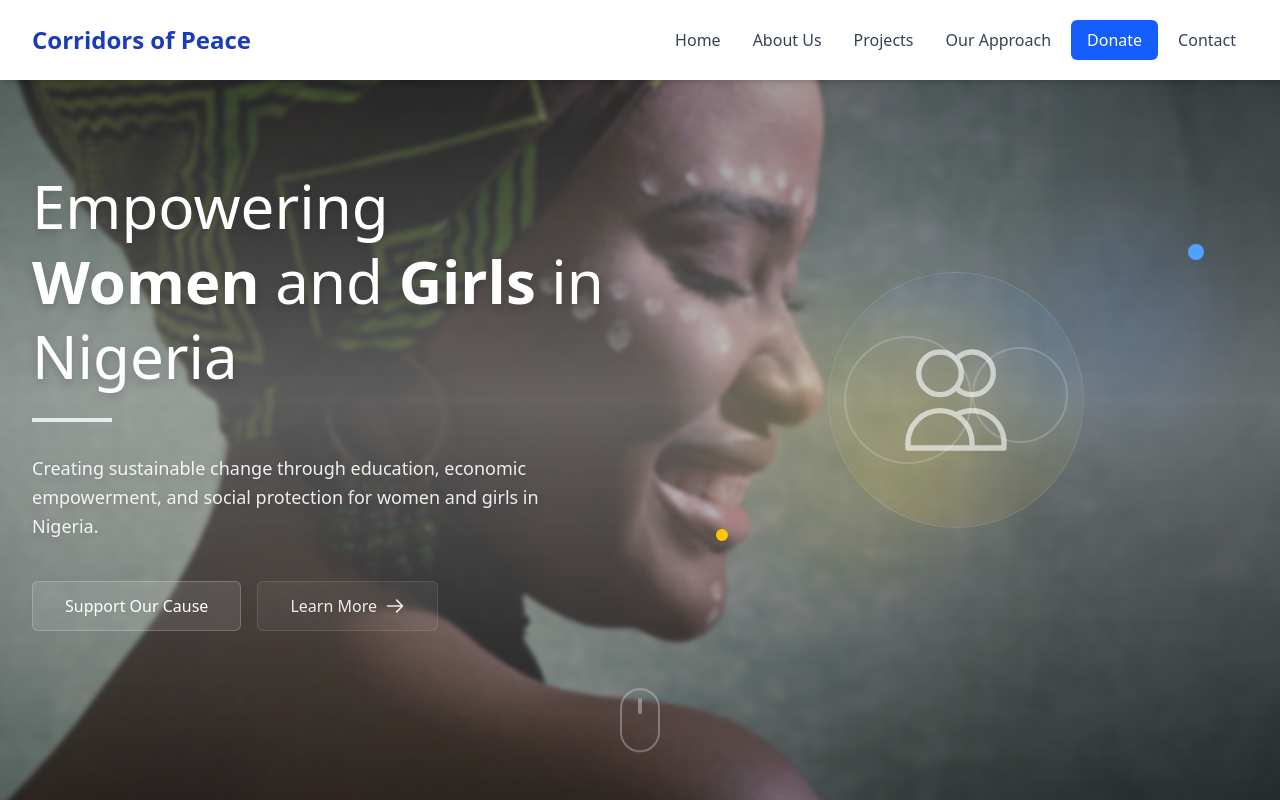
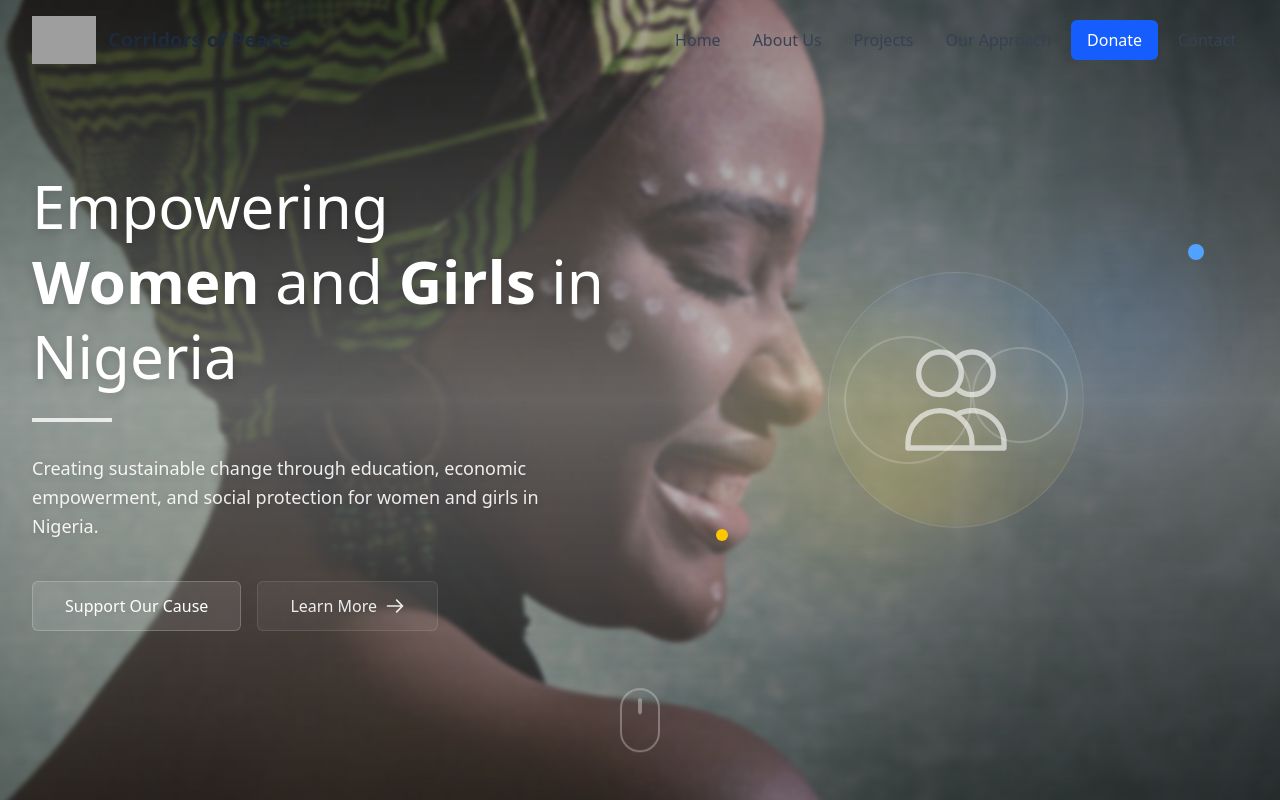
Before and after one commit to Moses-main/corridors_of_peace, a React (Vite) app: page / in a window 1280 px wide. Shown: the top 800 px of the page. Built offline with nearby package versions, Linux system fonts and the light colour scheme; grey boxes are pictures that could not be loaded.

Commit message:
Add logo to navigation bar and fix JSX structure

```diff
--- a/src/components/Navbar.jsx
+++ b/src/components/Navbar.jsx
@@ -48,15 +48,21 @@ const Navbar = () => {
     { to: "/contact", label: "Contact" },
   ];
   return (
-    <nav className="bg-white shadow-md fixed w-full z-10">
+    <header
+      className={`fixed w-full z-50 transition-all duration-300 ${
+        scrolled ? 'bg-white shadow-md' : 'bg-transparent'
+      }`}
+    >
       <div className="max-w-7xl mx-auto px-4 sm:px-6 lg:px-8">
-        <div className="flex justify-between h-20">
-          <div className="flex items-center">
-            <Link to="/" className="flex-shrink-0 flex items-center">
-              <span className="text-2xl font-bold text-blue-800">Corridors of Peace</span>
-            </Link>
-          </div>
-
+        <div className="flex justify-between items-center h-20">
+          <Link to="/" className="flex-shrink-0 flex items-center">
+            <img
+              src="/images/logo/cop_logo2.jpg"
+              alt="Corridors of Peace Logo"
+              className="h-12 w-auto"
+            />
+            <h1 className="ml-3 text-xl font-bold text-gray-800 hidden sm:block">Corridors of Peace</h1>
+          </Link>
           {/* Desktop Navigation - hidden below 970px */}
           <div className="hidden lg:flex items-center space-x-1 xl:space-x-2">
             <Link to="/" className="text-gray-700 hover:text-blue-600 px-3 py-2 font-medium">
@@ -133,7 +139,7 @@ const Navbar = () => {
           </Link>
         </div>
       </div>
-    </nav>
+    </header>
   );
 };
 
```
